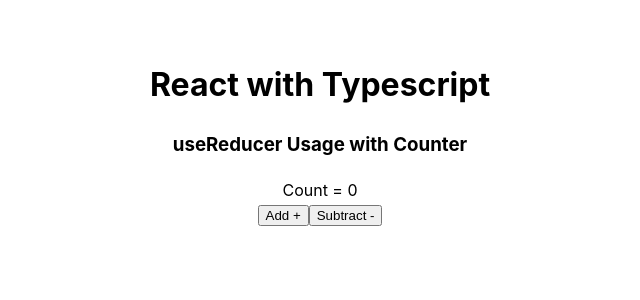
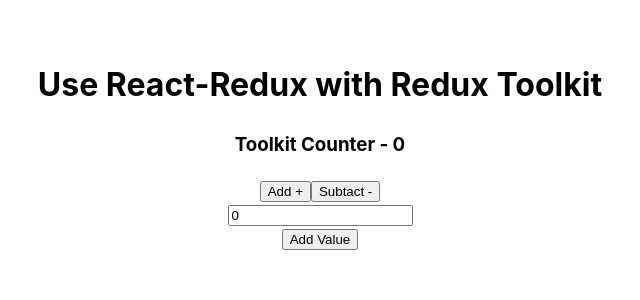
Before and after one commit to sarb001/React-TS-Project, a React (Vite) app: page / in a window 1280 px wide. Shown: the top 300 px of the page, without its empty margins (320-960 px from the left). Built offline with nearby package versions, Linux system fonts and the light colour scheme.

Commit message:
reduxjs toolkit with counter -slice method

```diff
--- a/src/App.tsx
+++ b/src/App.tsx
@@ -1,20 +1,56 @@
 
-import './App.css'
-import UseReducerUsage from './assets/Components/UseReducerUsage'
+import { useState } from 'react';
+import './App.css';
+import { StateType  , increment , decrement , incrementByValue } from './assets/Components/Redux';
+import { useSelector , useDispatch } from 'react-redux/es/exports';
+
+
+// import UseReducerUsage from './assets/Components/UseReducerUsage'
 // import ContextUsage from './assets/Components/ContextUsage'
 // import StateUsage from './assets/Components/StateUsage'
 // import Box from './assets/Components/Box'
 
 function App() {
+
+
+  const [val, setval] = useState<number>(0);
+  const dispatch = useDispatch();
+  const count = useSelector((state : StateType ) => state.counter);
+
+   const incrementValueBy = () => {
+     setval(0)
+     dispatch(incrementByValue(val))
+   }
+
+   const incrementHandler = () => {
+     dispatch(increment());
+   }
+   const decrementHandler = () => {
+     dispatch(decrement());
+   }
+
   return (
     <>
-          <h1>   React with Typescript  </h1>
+         <h1> Use React-Redux with Redux Toolkit  </h1>
           {/* <Box  heading = {"Hello Structuring here"}
            addnumber = {45}
           /> */}
           {/* <StateUsage /> */}
           {/* <ContextUsage /> */}
-          <UseReducerUsage />
+          {/* <UseReducerUsage /> */}
+
+          {/* <Redux /> */}
+
+          <div className = "mainapp">
+                <h3> Toolkit Counter - {count}  </h3>
+                  <button onClick = {incrementHandler}> Add + </button>
+                  <button onClick = {decrementHandler}> Subtact - </button>
+                  <div>
+                     <input type = 'number'  value = {val}   onChange={(e) => setval(Number(e.target.value))} />
+                  </div>
+                  <button onClick = {incrementValueBy}> Add Value </button>
+          </div>
+
     </>
   )
 }
--- /dev/null
+++ b/src/assets/Components/Redux.ts
@@ -0,0 +1,40 @@
+
+// Redux Toolkit with Counter how to use in TS -
+
+// Create Slice
+// use Reducers  inside Slice
+// create reducers and inside actions
+// export it all
+// dispatch all actions in other Component // change state with useSelector and working Completed
+
+
+import { configureStore , createSlice,PayloadAction } from "@reduxjs/toolkit";
+
+export type StateType = {
+    counter : number;
+}
+
+const initialState:StateType = {
+    counter : 0,
+}
+
+
+const mainSlice = createSlice({
+    name : 'counter',
+    initialState,
+    reducers : {
+        increment : (state) => {
+            state.counter += 1;
+        },
+        decrement : (state) => {
+            state.counter -= 1;
+        },
+        incrementByValue : (state , action : PayloadAction<number>) => {
+            state.counter += action.payload;
+        }
+    }
+})
+
+export const { increment , decrement , incrementByValue } = mainSlice.actions;         // actions exported
+
+export const store = configureStore({ reducer : mainSlice.reducer })
--- a/src/main.tsx
+++ b/src/main.tsx
@@ -2,9 +2,13 @@
 import ReactDOM from 'react-dom/client'
 import App from './App.tsx'
 import './index.css'
+import { Provider } from 'react-redux'
+import { store } from './assets/Components/Redux.ts'
 
 ReactDOM.createRoot(document.getElementById('root')!).render(
   <React.StrictMode>
-    <App />
+   <Provider store = {store}>
+      <App />
+    </Provider>
   </React.StrictMode>,
 )
```
